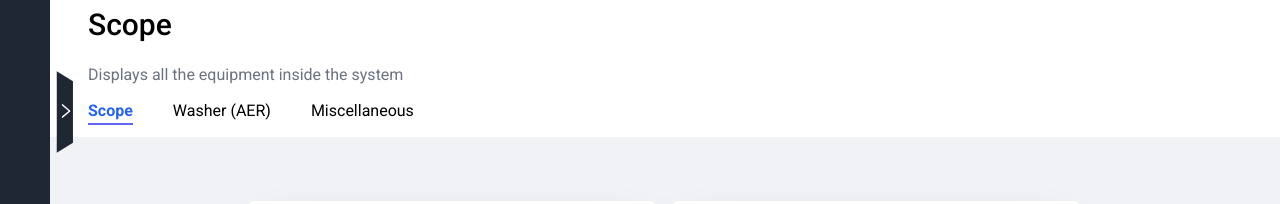
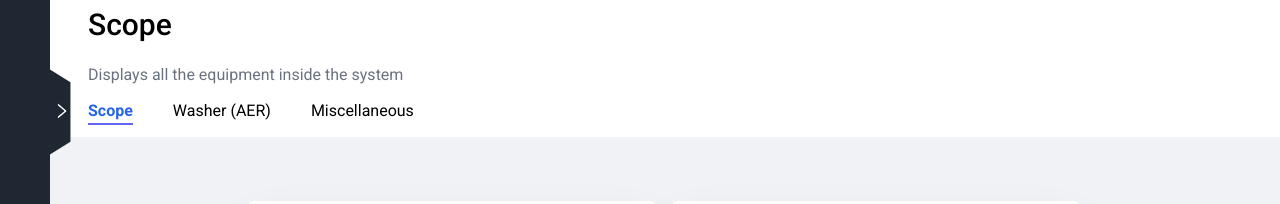
Before and after one commit to bran-donut/tts-ict2012, a Next.js app: page /inventory in a window 1280 px wide. Shown: the part 363-567 px from the top of the page. Built offline with nearby package versions, Linux system fonts and the light colour scheme.

Commit message:
Update Navbar.js

```diff
--- a/components/Navbar.js
+++ b/components/Navbar.js
@@ -88,7 +88,7 @@ export default function NavBar() {
           </React.Fragment>
         ))}
       </div>
-      <button className="expand-button text-white bg-tts-darkblue h-[70px] absolute top-1/2 translate-y-[-50%] right-[-24px]" onClick={toggleOpen}>
+      <button className="expand-button text-white bg-tts-darkblue h-[70px] absolute top-1/2 translate-y-[-50%] right-[-22px] px-0.5" onClick={toggleOpen}>
         {open ? <LeftOutlined /> : <RightOutlined />}
       </button>
     </div>
```
